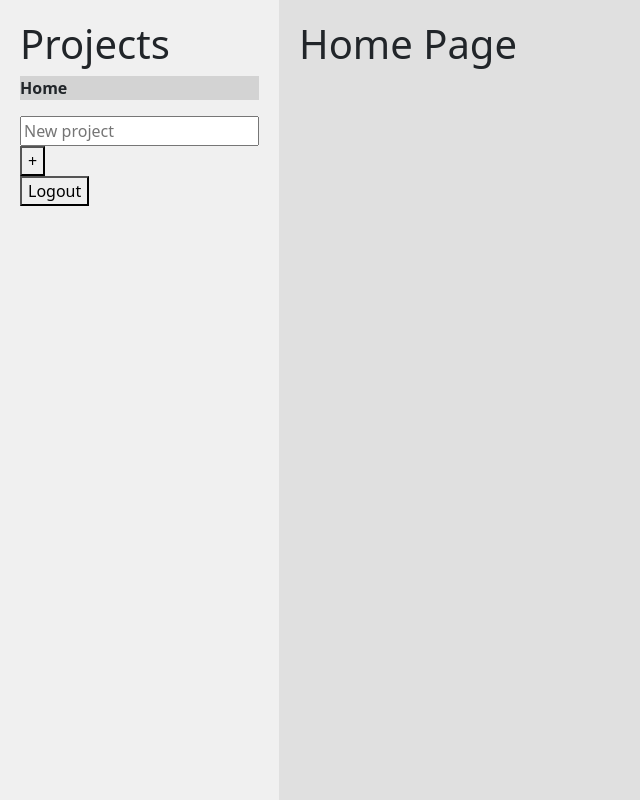
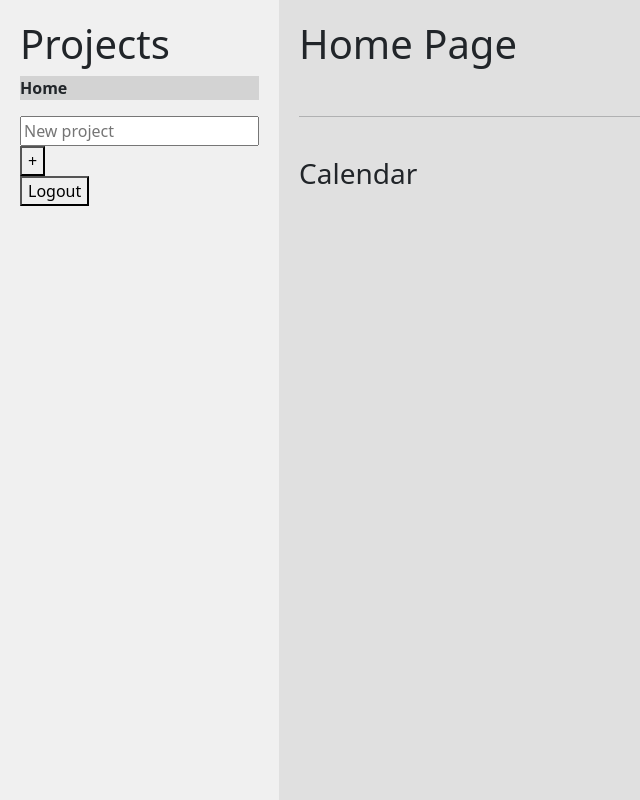
Before and after one commit to yifan441/ProjectFlow, a React (Create React App) app in the folder frontend/: page /dashboard in a window 1280 px wide. Shown: the whole page, without its empty margins (0-640 px from the left). Built offline with nearby package versions, Linux system fonts and the light colour scheme.

Commit message:
Created Calendar component

```diff
--- /dev/null
+++ b/frontend/src/components/Calendar.js
@@ -0,0 +1,5 @@
+export default function Calendar({ projectsData }) {
+  return <h3>Calendar</h3>;
+}
+
+// projectsData --> array of user data
--- a/frontend/src/components/Home.js
+++ b/frontend/src/components/Home.js
@@ -1,3 +1,13 @@
-export default function Home() {
-  return <h1>Home Page</h1>;
+import Calendar from './Calendar';
+
+export default function Home({ projectsData }) {
+  return (
+    <div>
+      <h1>Home Page</h1>
+      <br />
+      <hr />
+      <br />
+      <Calendar projectsData={projectsData} />
+    </div>
+  );
 }
--- a/frontend/src/pages/DashboardPage.js
+++ b/frontend/src/pages/DashboardPage.js
@@ -6,10 +6,10 @@ import ProjectDashboard from '../components/ProjectDashboard';
 import Home from '../components/Home';
 import { useNavigate } from 'react-router-dom';
 
+export default function Dashboard() {
+  const navigate = useNavigate();
 
-export default function Dashboard() {
-  // placeholder dummy data
-  const navigate = useNavigate();
+  // visual representation of an example of a possible user data array
   let userData = [
     {
       name: 'Project 1',
@@ -47,8 +47,8 @@ export default function Dashboard() {
   const [projects, setProjects] = useState([]); // array of all project objects
   const [selectedProject, setSelectedProject] = useState({ id: 'home', obj: null }); // currently selected project id + obj
   const [loading, setLoading] = useState(true);
-  // TODO VIK: get projects data from backend when Dashboard loads for the very first time only
 
+  // requests data from backend on mount
   useEffect(() => {
     const fetchUserDashboard = async () => {
       try {
@@ -64,7 +64,7 @@ export default function Dashboard() {
           },
         });
         if (response.status === 200) {
-          console.log("retrieved dashboard");
+          console.log('retrieved dashboard');
           setProjects(response.data.dashboard);
         } else {
           console.error('Error fetching user dashboard:', response.data.message);
@@ -79,6 +79,7 @@ export default function Dashboard() {
     fetchUserDashboard();
   }, [navigate]);
 
+  // sends updated data to backend everytime projects variable changes
   useEffect(() => {
     async function updateBackend() {
       try {
@@ -90,14 +91,18 @@ export default function Dashboard() {
         const copy = projects;
         const updatedProjectData = JSON.stringify(copy);
 
-        const response = await axios.post('http://localhost:3001/user/updateDashboard', {
+        const response = await axios.post(
+          'http://localhost:3001/user/updateDashboard',
+          {
             updatedProjectData,
-        }, {
+          },
+          {
             headers: {
               Authorization: `Bearer ${authToken}`,
               'Content-Type': 'application/json',
             },
-        });
+          }
+        );
 
         if (response.status === 200) {
           console.log('Updated info sent to backend');
@@ -127,8 +132,12 @@ export default function Dashboard() {
   // updates selectedProject
   function handleSelect(id) {
     if (id !== selectedProject.id) {
+      if (id === 'home') {
+        setSelectedProject({ id: id, obj: null });
+      } else {
         const newSelectedProj = projects.find((proj) => proj.id === id);
         setSelectedProject({ id: id, obj: newSelectedProj });
+      }
     }
   }
 
@@ -166,10 +175,6 @@ export default function Dashboard() {
     }
   }
 
-
-
-  // automatically calls updateBackend() when the state "projects" is changed
-  // BUG: automatically runs once when component first renders...
   return (
     <div className="outer-container-div">
       <div className="navbar-div">
@@ -185,7 +190,7 @@ export default function Dashboard() {
       </div>
       <div className="display-div">
         {selectedProject.id === 'home' ? (
-          <Home />
+          <Home projectsData={projects} />
         ) : (
           <ProjectDashboard
             handleProjectDelete={handleProjectDelete}
```
Lines whose indentation alone changed are shown as unchanged.
